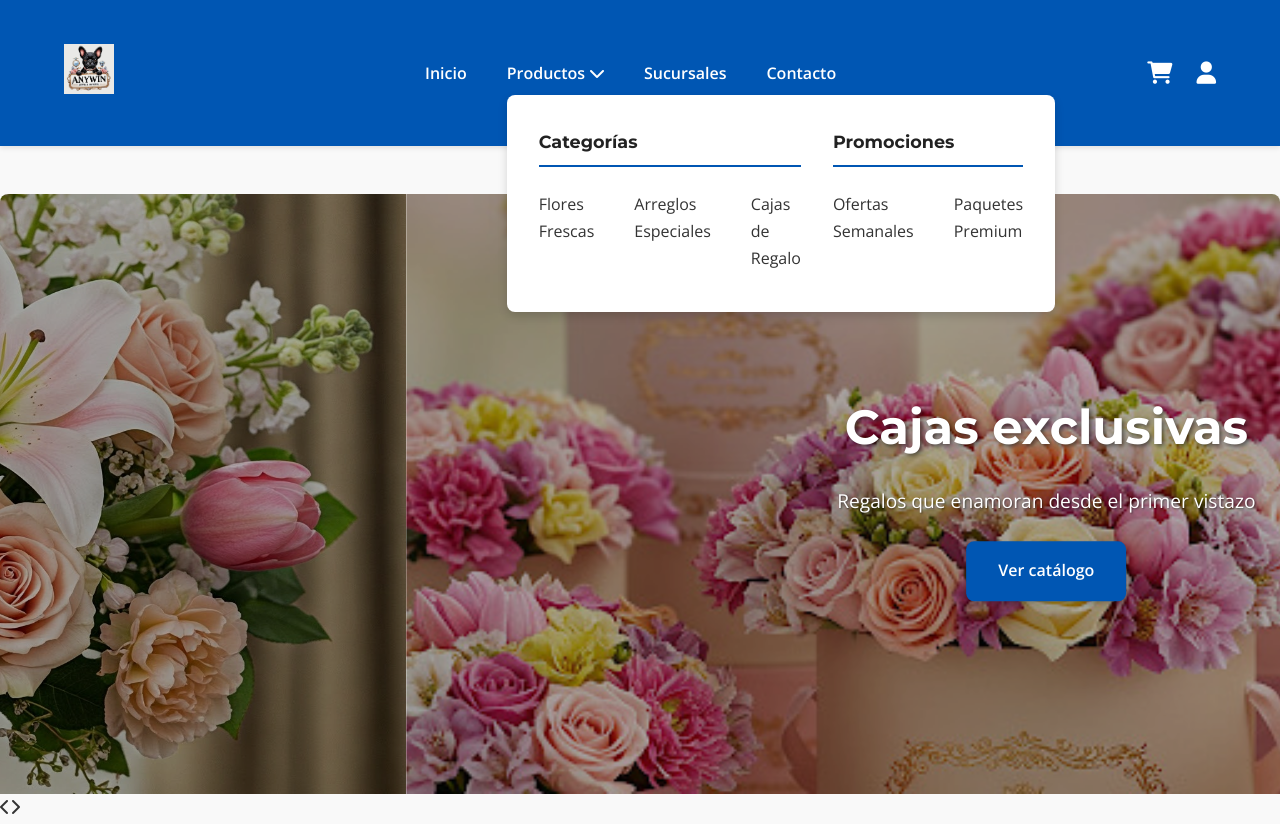
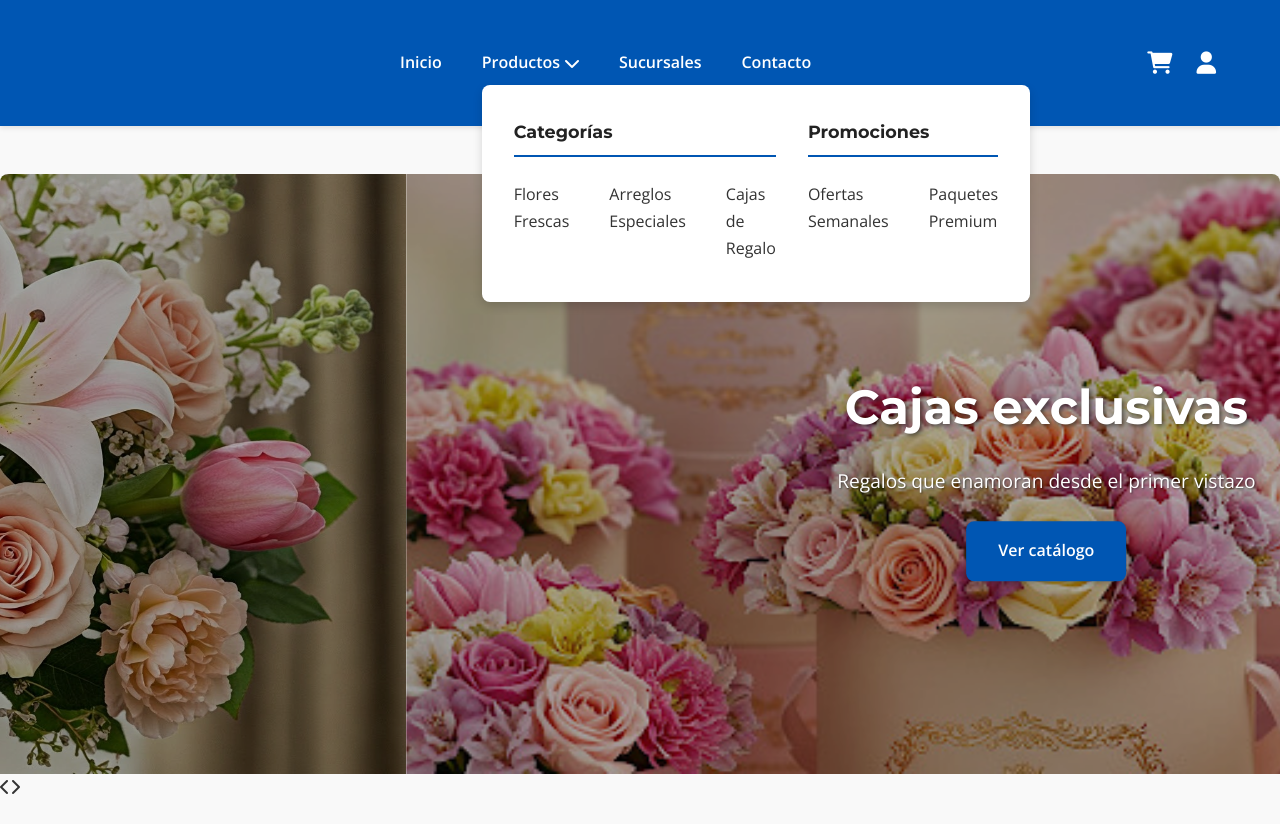
Before and after one commit to Victor-rol/Anywin.github.io, a plain HTML site: page index.html in a window 1280 px wide. Shown: the top 824 px of the page. Drawn offline with nearby package versions, Linux system fonts and the light colour scheme.

Commit message:
Update index.html

```diff
--- a/index.html
+++ b/index.html
@@ -13,8 +13,7 @@
     <header class="site-header">
         <div class="container">
             <div class="logo">
-                <img src="01.jpg" alt="Logo de ANYWIN">
-            </div>
+                </div>
             <button class="menu-toggle" aria-label="Abrir/cerrar menú">
                 <i class="fas fa-bars"></i>
             </button>
```
